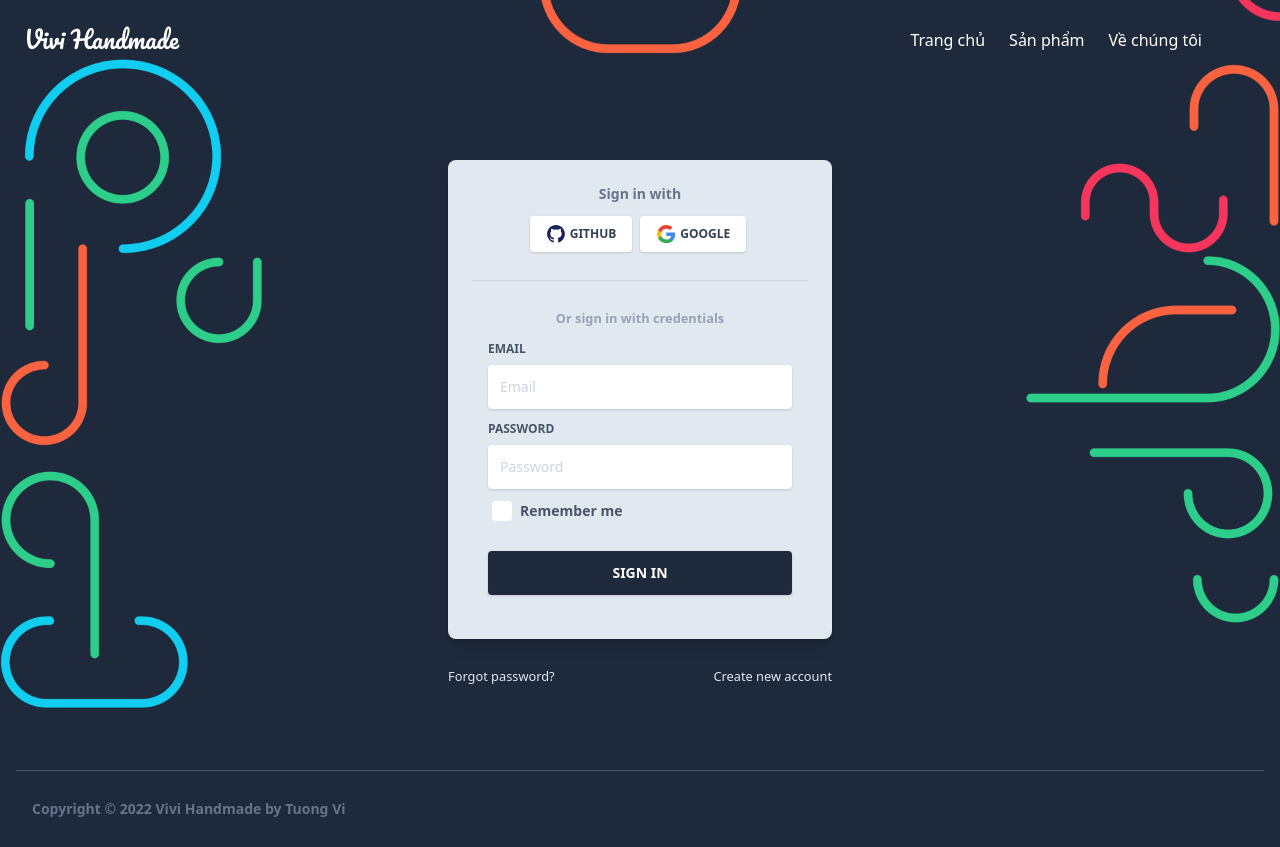
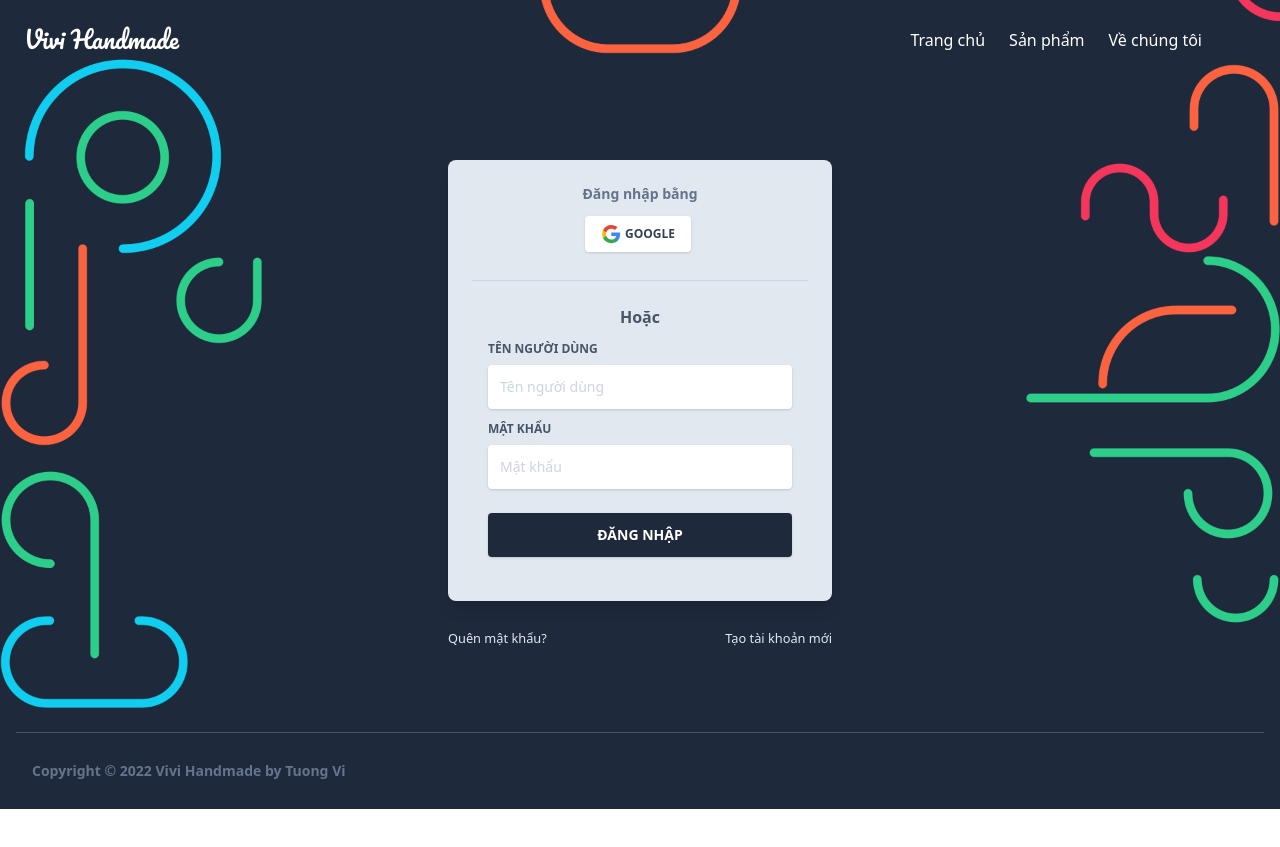
Before and after one commit to honghaianthony/vivihandmade, a Next.js app: page /auth/login in a window 1280 px wide. After the commit the page ends 809 px from the top, so only its background shows below. Built offline with nearby package versions, Linux system fonts and the light colour scheme; some icons are missing; a web font is replaced by a local one.

Commit message:
login page

```diff
--- a/pages/auth/login.js
+++ b/pages/auth/login.js
@@ -15,17 +15,10 @@ export default function Login() {
               <div className="rounded-t mb-0 px-6 py-6">
                 <div className="text-center mb-3">
                   <h6 className="text-blueGray-500 text-sm font-bold">
-                    Sign in with
+                    Đăng nhập bằng
                   </h6>
                 </div>
                 <div className="btn-wrapper text-center">
-                  <button
-                    className="bg-white active:bg-blueGray-50 text-blueGray-700 font-normal px-4 py-2 rounded outline-none focus:outline-none mr-2 mb-1 uppercase shadow hover:shadow-md inline-flex items-center font-bold text-xs ease-linear transition-all duration-150"
-                    type="button"
-                  >
-                    <img alt="..." className="w-5 mr-1" src="/img/github.svg" />
-                    Github
-                  </button>
                   <button
                     className="bg-white active:bg-blueGray-50 text-blueGray-700 font-normal px-4 py-2 rounded outline-none focus:outline-none mr-1 mb-1 uppercase shadow hover:shadow-md inline-flex items-center font-bold text-xs ease-linear transition-all duration-150"
                     type="button"
@@ -37,8 +30,8 @@ export default function Login() {
                 <hr className="mt-6 border-b-1 border-blueGray-300" />
               </div>
               <div className="flex-auto px-4 lg:px-10 py-10 pt-0">
-                <div className="text-blueGray-400 text-center mb-3 font-bold">
-                  <small>Or sign in with credentials</small>
+                <div className="text-blueGray-600 text-center mb-3 font-bold">
+                  <span>Hoặc</span>
                 </div>
                 <form>
                   <div className="relative w-full mb-3">
@@ -46,12 +39,12 @@ export default function Login() {
                       className="block uppercase text-blueGray-600 text-xs font-bold mb-2"
                       htmlFor="grid-password"
                     >
-                      Email
+                      Tên người dùng
                     </label>
                     <input
-                      type="email"
+                      type="text"
                       className="border-0 px-3 py-3 placeholder-blueGray-300 text-blueGray-600 bg-white rounded text-sm shadow focus:outline-none focus:ring w-full ease-linear transition-all duration-150"
-                      placeholder="Email"
+                      placeholder="Tên người dùng"
                     />
                   </div>
 
@@ -60,15 +53,15 @@ export default function Login() {
                       className="block uppercase text-blueGray-600 text-xs font-bold mb-2"
                       htmlFor="grid-password"
                     >
-                      Password
+                      Mật khẩu
                     </label>
                     <input
                       type="password"
                       className="border-0 px-3 py-3 placeholder-blueGray-300 text-blueGray-600 bg-white rounded text-sm shadow focus:outline-none focus:ring w-full ease-linear transition-all duration-150"
-                      placeholder="Password"
+                      placeholder="Mật khẩu"
                     />
                   </div>
-                  <div>
+                  {/* <div>
                     <label className="inline-flex items-center cursor-pointer">
                       <input
                         id="customCheckLogin"
@@ -79,14 +72,14 @@ export default function Login() {
                         Remember me
                       </span>
                     </label>
-                  </div>
+                  </div> */}
 
                   <div className="text-center mt-6">
                     <button
                       className="bg-blueGray-800 text-white active:bg-blueGray-600 text-sm font-bold uppercase px-6 py-3 rounded shadow hover:shadow-lg outline-none focus:outline-none mr-1 mb-1 w-full ease-linear transition-all duration-150"
                       type="button"
                     >
-                      Sign In
+                      Đăng nhập
                     </button>
                   </div>
                 </form>
@@ -99,13 +92,13 @@ export default function Login() {
                   onClick={(e) => e.preventDefault()}
                   className="text-blueGray-200"
                 >
-                  <small>Forgot password?</small>
+                  <small>Quên mật khẩu?</small>
                 </a>
               </div>
               <div className="w-1/2 text-right">
                 <Link href="/auth/register">
                   <a href="#pablo" className="text-blueGray-200">
-                    <small>Create new account</small>
+                    <small>Tạo tài khoản mới</small>
                   </a>
                 </Link>
               </div>
```
